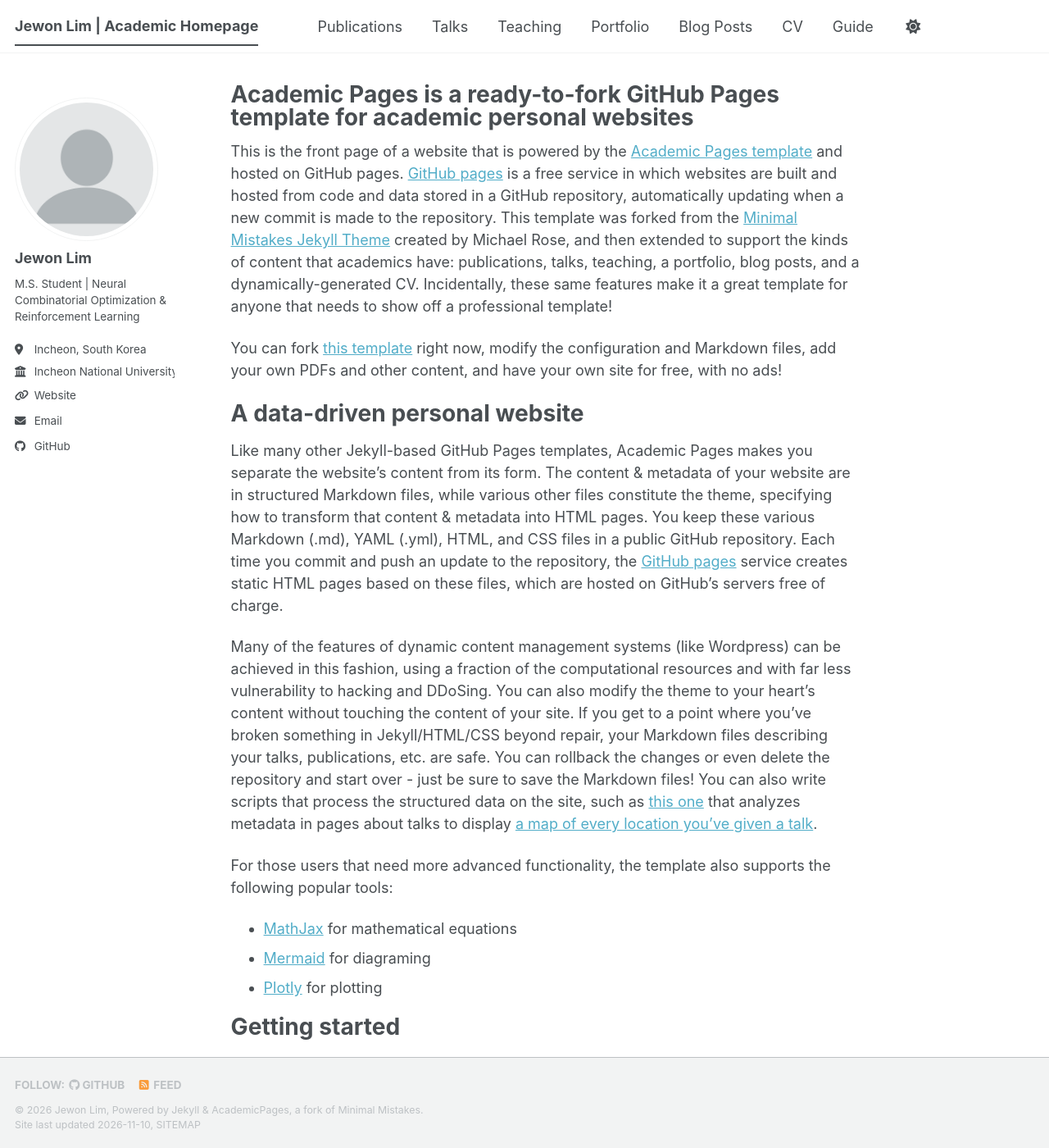
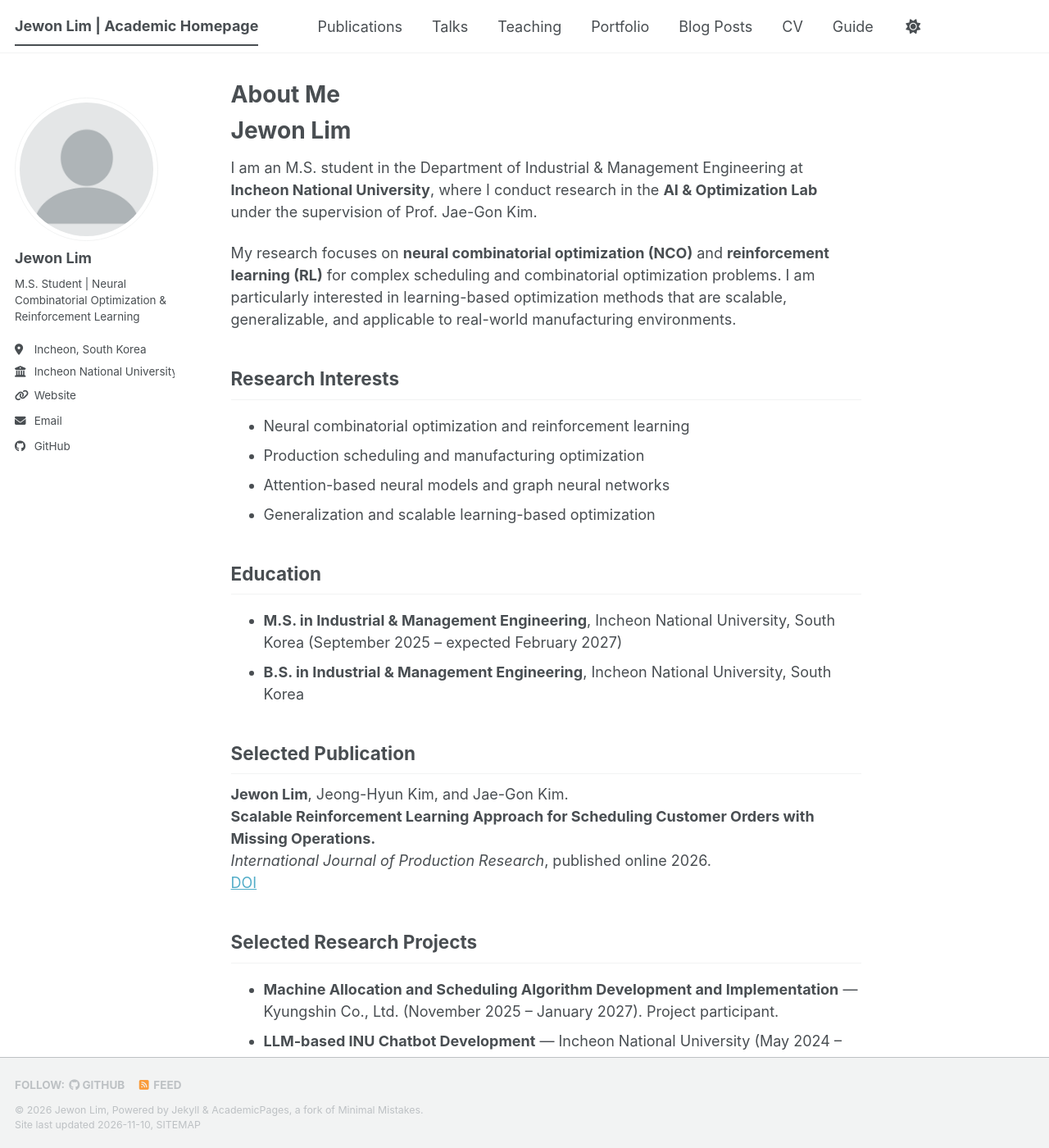
Before and after one commit to JewonLim/jewonlim.github.io, a Jekyll site: the page built from _pages/about.md, in a window 1280 px wide and 1400 px high. Shown: the whole window at 82% size. Built offline with Jekyll 4.4.1, drawn with Linux system fonts in a browser that asks for light colours; a script bundle is joined from its source files by our own code; a style sheet for code colours, icons or effects is not loaded; some of the changed text lies outside the part shown.

Commit message:
Update about.md

```diff
--- a/_pages/about.md
+++ b/_pages/about.md
@@ -1,56 +1,55 @@
 ---
+layout: single
+title: "About Me"
 permalink: /
-title: "Academic Pages is a ready-to-fork GitHub Pages template for academic personal websites"
 author_profile: true
 redirect_from:
   - /about/
   - /about.html
 ---
 
-This is the front page of a website that is powered by the [Academic Pages template](https://github.com/academicpages/academicpages.github.io) and hosted on GitHub pages. [GitHub pages](https://pages.github.com) is a free service in which websites are built and hosted from code and data stored in a GitHub repository, automatically updating when a new commit is made to the repository. This template was forked from the [Minimal Mistakes Jekyll Theme](https://mmistakes.github.io/minimal-mistakes/) created by Michael Rose, and then extended to support the kinds of content that academics have: publications, talks, teaching, a portfolio, blog posts, and a dynamically-generated CV. Incidentally, these same features make it a great template for anyone that needs to show off a professional template!
+# Jewon Lim
 
- You can fork [this template](https://github.com/academicpages/academicpages.github.io) right now, modify the configuration and Markdown files, add your own PDFs and other content, and have your own site for free, with no ads!
+I am an M.S. student in the Department of Industrial & Management Engineering at **Incheon National University**, where I conduct research in the **AI & Optimization Lab** under the supervision of Prof. Jae-Gon Kim.
 
-A data-driven personal website
-======
-Like many other Jekyll-based GitHub Pages templates, Academic Pages makes you separate the website's content from its form. The content & metadata of your website are in structured Markdown files, while various other files constitute the theme, specifying how to transform that content & metadata into HTML pages. You keep these various Markdown (.md), YAML (.yml), HTML, and CSS files in a public GitHub repository. Each time you commit and push an update to the repository, the [GitHub pages](https://pages.github.com/) service creates static HTML pages based on these files, which are hosted on GitHub's servers free of charge.
+My research focuses on **neural combinatorial optimization (NCO)** and **reinforcement learning (RL)** for complex scheduling and combinatorial optimization problems. I am particularly interested in learning-based optimization methods that are scalable, generalizable, and applicable to real-world manufacturing environments.
 
-Many of the features of dynamic content management systems (like Wordpress) can be achieved in this fashion, using a fraction of the computational resources and with far less vulnerability to hacking and DDoSing. You can also modify the theme to your heart's content without touching the content of your site. If you get to a point where you've broken something in Jekyll/HTML/CSS beyond repair, your Markdown files describing your talks, publications, etc. are safe. You can rollback the changes or even delete the repository and start over - just be sure to save the Markdown files! You can also write scripts that process the structured data on the site, such as [this one](https://github.com/academicpages/academicpages.github.io/blob/master/talkmap.ipynb) that analyzes metadata in pages about talks to display [a map of every location you've given a talk](https://academicpages.github.io/talkmap.html).
+## Research Interests
 
-For those users that need more advanced functionality, the template also supports the following popular tools:
-- [MathJax](https://www.mathjax.org/) for mathematical equations
-- [Mermaid](https://mermaid.js.org/) for diagraming
-- [Plotly](https://plotly.com/javascript/) for plotting
+- Neural combinatorial optimization and reinforcement learning
+- Production scheduling and manufacturing optimization
+- Attention-based neural models and graph neural networks
+- Generalization and scalable learning-based optimization
 
-Getting started
-======
-1. Register a GitHub account if you don't have one and confirm your e-mail (required!)
-1. Fork [this template](https://github.com/academicpages/academicpages.github.io) by clicking the "Use this template" button in the top right.
-1. Go to the repository's settings (rightmost item in the tabs that start with "Code", should be below "Unwatch"). Rename the repository "[your GitHub username].github.io", which will also be your website's URL.
-1. Set site-wide configuration and create content & metadata (see below -- also see [this set of diffs](https://archive.is/3TPas) showing what files were changed to set up [an example site](https://getorg-testacct.github.io) for a user with the username "getorg-testacct")
-1. Upload any files (like PDFs, .zip files, etc.) to the files/ directory. They will appear at https://[your GitHub username].github.io/files/example.pdf.
-1. Check status by going to the repository settings, in the "GitHub pages" section
+## Education
 
-Site-wide configuration
-------
-The main configuration file for the site is in the base directory in [_config.yml](https://github.com/academicpages/academicpages.github.io/blob/master/_config.yml), which defines the content in the sidebars and other site-wide features. You will need to replace the default variables with ones about yourself and your site's github repository. The configuration file for the top menu is in [_data/navigation.yml](https://github.com/academicpages/academicpages.github.io/blob/master/_data/navigation.yml). For example, if you don't have a portfolio or blog posts, you can remove those items from that navigation.yml file to remove them from the header.
+- **M.S. in Industrial & Management Engineering**, Incheon National University, South Korea (September 2025 – expected February 2027)
+- **B.S. in Industrial & Management Engineering**, Incheon National University, South Korea
 
-Create content & metadata
-------
-For site content, there is one Markdown file for each type of content, which are stored in directories like _publications, _talks, _posts, _teaching, or _pages. For example, each talk is a Markdown file in the [_talks directory](https://github.com/academicpages/academicpages.github.io/tree/master/_talks). At the top of each Markdown file is structured data in YAML about the talk, which the theme will parse to do lots of cool stuff. The same structured data about a talk is used to generate the list of talks on the [Talks page](https://academicpages.github.io/talks), each [individual page](https://academicpages.github.io/talks/2012-03-01-talk-1) for specific talks, the talks section for the [CV page](https://academicpages.github.io/cv), and the [map of places you've given a talk](https://academicpages.github.io/talkmap.html) (if you run this [python file](https://github.com/academicpages/academicpages.github.io/blob/master/talkmap.py) or [Jupyter notebook](https://github.com/academicpages/academicpages.github.io/blob/master/talkmap.ipynb), which creates the HTML for the map based on the contents of the _talks directory).
+## Selected Publication
 
-**Markdown generator**
+**Jewon Lim**, Jeong-Hyun Kim, and Jae-Gon Kim.
+**Scalable Reinforcement Learning Approach for Scheduling Customer Orders with Missing Operations.**
+*International Journal of Production Research*, published online 2026.
+[DOI](https://doi.org/10.1080/00207543.2025.2610769)
 
-The repository includes [a set of Jupyter notebooks](https://github.com/academicpages/academicpages.github.io/tree/master/markdown_generator
-) that converts a CSV containing structured data about talks or presentations into individual Markdown files that will be properly formatted for the Academic Pages template. The sample CSVs in that directory are the ones I used to create my own personal website at stuartgeiger.com. My usual workflow is that I keep a spreadsheet of my publications and talks, then run the code in these notebooks to generate the Markdown files, then commit and push them to the GitHub repository.
+## Selected Research Projects
 
-How to edit your site's GitHub repository
-------
-Many people use a git client to create files on their local computer and then push them to GitHub's servers. If you are not familiar with git, you can directly edit these configuration and Markdown files directly in the github.com interface. Navigate to a file (like [this one](https://github.com/academicpages/academicpages.github.io/blob/master/_talks/2012-03-01-talk-1.md) and click the pencil icon in the top right of the content preview (to the right of the "Raw | Blame | History" buttons). You can delete a file by clicking the trashcan icon to the right of the pencil icon. You can also create new files or upload files by navigating to a directory and clicking the "Create new file" or "Upload files" buttons.
+- **Machine Allocation and Scheduling Algorithm Development and Implementation** — Kyungshin Co., Ltd. (November 2025 – January 2027). Project participant.
+- **LLM-based INU Chatbot Development** — Incheon National University (May 2024 – February 2026, across project phases). Project participant.
+- **Development of High-Performance Reinforcement Learning Schedulers for Manufacturing Processes** — National Research Foundation of Korea (June 2023 – February 2025). Project participant.
 
-Example: editing a Markdown file for a talk
-![Editing a Markdown file for a talk](/images/editing-talk.png)
+## Selected Honors and Awards
 
-For more info
-------
-More info about configuring Academic Pages can be found in [the guide](https://academicpages.github.io/markdown/), the [growing wiki](https://github.com/academicpages/academicpages.github.io/wiki), and you can always [ask a question on GitHub](https://github.com/academicpages/academicpages.github.io/discussions). The [guides for the Minimal Mistakes theme](https://mmistakes.github.io/minimal-mistakes/docs/configuration/) (which this theme was forked from) might also be helpful.
+- **Association Chairperson's Award**, HUSS AI Competition (August 2025; joint award)
+- **Bronze Award**, Industry-Academic Capstone Design Competition, Incheon National University (July 2025; joint award)
+- **Encouragement Award**, EATED Program, Incheon National University (February 2025; joint award)
+- **Bronze Award**, Creative Innovation DNA Industry-Academic Team Project (October 2024; joint award)
+
+## Links
+
+- [AI & Optimization Lab](https://www.aiopt.inu.ac.kr/)
+- [GitHub](https://github.com/JewonLim)
+- [Email](mailto:jewon7410@naver.com)
+
+*Last updated: November 2026.*
```
